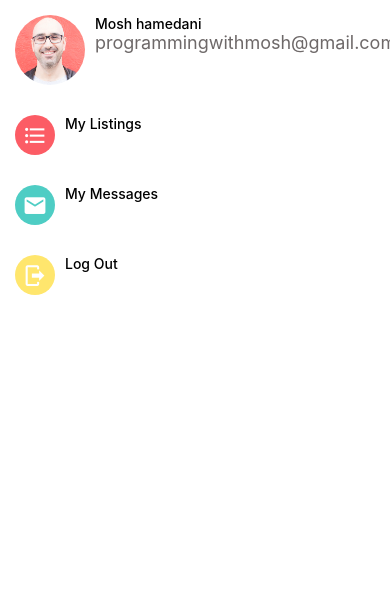
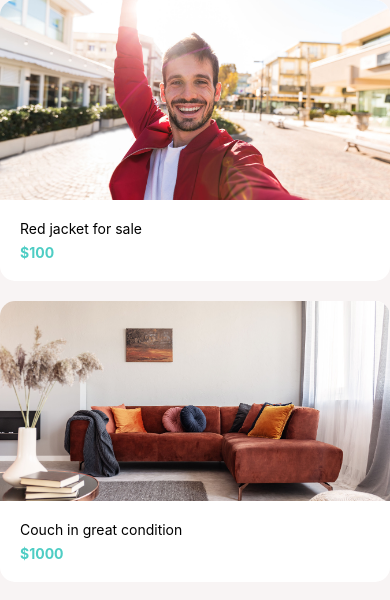
Before and after one commit to howhowkhain/React-Native-DoneWithIt, a React Native app: screen / in a window 390 px wide. Shown: the top 600 px of the page. Built offline with nearby package versions, Linux system fonts and the light colour scheme.

Commit message:
Lists-Exercise

```diff
--- a/App.js
+++ b/App.js
@@ -20,13 +20,15 @@ import ListingDetailsScreen from "./app/screens/ListingDetailsScreen";
 import MessagesScreen from "./app/screens/MessagesScreen";
 import Screen from "./app/components/Screen";
 import MyAccountScreen from "./app/screens/MyAccountScreen";
+import ListingsScreen from "./app/screens/ListingsScreen";
 
 export default function App() {
   return (
-    <Screen>
+    <Screen style={styles.screen}>
       <GestureHandlerRootView>
         {/* <MessagesScreen /> */}
-        <MyAccountScreen />
+        {/* <MyAccountScreen /> */}
+        <ListingsScreen />
       </GestureHandlerRootView>
     </Screen>
     // <WelcomeScreen />
@@ -49,11 +51,15 @@ export default function App() {
 }
 
 const styles = StyleSheet.create({
+  screen: {
+    backgroundColor: colors.light,
+    padding: 20,
+  },
   container: {
     // flex: 1,
     // justifyContent: "center",
     // alignItems: "center",
-    backgroundColor: "#f8f4f4",
+    backgroundColor: colors.light,
     padding: 20,
     paddingTop: 100,
   },
--- a/app/components/AppCard.js
+++ b/app/components/AppCard.js
@@ -4,7 +4,6 @@ import AppText from "./AppText/AppText";
 
 const AppCard = ({ title, subTitle, image }) => {
   return (
-    // <View style={styles.container}>
     <View style={styles.card}>
       <Image style={styles.image} source={image} />
       <View style={styles.detailsContainer}>
@@ -12,7 +11,6 @@ const AppCard = ({ title, subTitle, image }) => {
         <AppText style={styles.subTitle}>{subTitle}</AppText>
       </View>
     </View>
-    // </View>
   );
 };
 
--- /dev/null
+++ b/app/components/Icon.js
@@ -0,0 +1,27 @@
+import React from "react";
+import { View } from "react-native";
+import { MaterialCommunityIcons } from "@expo/vector-icons";
+
+function Icon({
+  name,
+  size = 50,
+  iconColor = "#fff",
+  backgroundColor = "#000",
+}) {
+  return (
+    <View
+      style={{
+        width: size,
+        height: size,
+        borderRadius: size / 2,
+        backgroundColor,
+        justifyContent: "center",
+        alignItems: "center",
+      }}
+    >
+      <MaterialCommunityIcons name={name} size={size * 0.5} color={iconColor} />
+    </View>
+  );
+}
+
+export default Icon;
--- a/app/components/ListItem.js
+++ b/app/components/ListItem.js
@@ -7,31 +7,22 @@ import AppText from "./AppText/AppText";
 import colors from "../config/colors";
 
 const ListItem = ({
-  image,
-  iconName,
   title,
   subTitle,
+  image,
+  IconComponent,
   onPress,
   renderRightActions,
-  color,
 }) => {
   return (
     <Swipeable renderRightActions={renderRightActions}>
       <TouchableHighlight onPress={onPress} underlayColor={colors.light}>
         <View style={styles.container}>
+          {IconComponent}
           {image && <Image style={styles.image} source={image} />}
-          {iconName && (
-            <View style={[styles.icon, { backgroundColor: color }]}>
-              <MaterialCommunityIcons
-                name={iconName}
-                size={25}
-                color={colors.white}
-              />
-            </View>
-          )}
-          <View>
+          <View style={styles.detailsContainer}>
             <AppText style={styles.title}>{title}</AppText>
-            <AppText style={styles.subTitle}>{subTitle}</AppText>
+            {subTitle && <AppText style={styles.subTitle}>{subTitle}</AppText>}
           </View>
         </View>
       </TouchableHighlight>
@@ -42,23 +33,17 @@ const ListItem = ({
 const styles = StyleSheet.create({
   container: {
     flexDirection: "row",
-    margin: 15,
+    padding: 15,
+    backgroundColor: colors.white,
   },
-  icon: {
-    width: 40,
-    height: 40,
-    borderRadius: "50%",
-    marginRight: 10,
+  detailsContainer: {
+    marginLeft: 10,
     justifyContent: "center",
-    alignItems: "center",
-    // color: colors.white,
-    // borderRadius: 18,
   },
   image: {
     width: 70,
     height: 70,
     borderRadius: 35,
-    marginRight: 10,
   },
   title: {
     fontWeight: "500",
--- a/app/components/Screen.js
+++ b/app/components/Screen.js
@@ -1,15 +1,21 @@
 import React from "react";
-import { SafeAreaView, StyleSheet } from "react-native";
+import { SafeAreaView, View, StyleSheet } from "react-native";
 import Constants from "expo-constants";
+import colors from "../config/colors";
 
-function Screen({ children }) {
-  return <SafeAreaView style={styles.screen}>{children}</SafeAreaView>;
+function Screen({ children, style }) {
+  return (
+    <SafeAreaView style={[styles.screen, style]}>
+      <View>{children}</View>
+    </SafeAreaView>
+  );
 }
 
 const styles = StyleSheet.create({
   screen: {
     paddingTop: Constants.statusBarHeight,
     flex: 1,
+    // backgroundColor: colors.light,
   },
 });
 
--- /dev/null
+++ b/app/screens/ListingsScreen.js
@@ -0,0 +1,36 @@
+import React from "react";
+import { FlatList } from "react-native";
+import AppCard from "../components/AppCard";
+
+const listings = [
+  {
+    id: 1,
+    title: "Red jacket for sale",
+    price: 100,
+    image: require("../assets/jacket.jpg"),
+  },
+  {
+    id: 2,
+    title: "Couch in great condition",
+    price: 1000,
+    image: require("../assets/couch.jpg"),
+  },
+];
+
+function ListingsScreen(props) {
+  return (
+    <FlatList
+      data={listings}
+      keyExtractor={(listing) => listing.id.toString()}
+      renderItem={({ item }) => (
+        <AppCard
+          title={item.title}
+          subTitle={"$" + item.price}
+          image={item.image}
+        />
+      )}
+    />
+  );
+}
+
+export default ListingsScreen;
--- a/app/screens/MyAccountScreen.js
+++ b/app/screens/MyAccountScreen.js
@@ -1,57 +1,78 @@
 import React from "react";
-import { View, FlatList } from "react-native";
+import { View, FlatList, StyleSheet } from "react-native";
 import { MaterialCommunityIcons } from "@expo/vector-icons";
 
 import colors from "../config/colors";
 
 import ListItem from "../components/ListItem";
+import Icon from "../components/Icon";
+import ListItemSeparator from "../components/ListItemSeparator";
 
-const myAccountsElements = [
+const menuItems = [
   {
-    id: 1,
-    title: "Mosh hamedani",
-    subtitle: "programmingwithmosh@gmail.com",
-    image: require("../assets/mosh.jpg"),
+    title: "My Listings",
+    icon: {
+      name: "format-list-bulleted",
+      backgroundColor: colors.primary,
+    },
   },
   {
-    id: 2,
-    title: "My Listings",
-    subtitle: "",
-    iconName: "format-list-bulleted",
-    color: colors.primary,
-  },
-  {
-    id: 3,
     title: "My Messages",
-    subtitle: "",
-    iconName: "email",
-    color: colors.secondary,
-  },
-  {
-    id: 4,
-    title: "Log Out",
-    subtitle: "",
-    iconName: "logout",
-    color: colors.lemon,
+    icon: {
+      name: "email",
+      backgroundColor: colors.secondary,
+    },
   },
 ];
 
 function MyAccountScreen(props) {
   return (
-    <FlatList
-      data={myAccountsElements}
-      keyExtractor={(item) => item.id}
-      renderItem={({ item }) => (
+    // <Icon
+    //   name={"format-list-bulleted"}
+    //   size={50}
+    //   iconColor={colors.white}
+    //   backgroundColor={colors.primary}
+    // />
+    <View>
+      <View style={styles.container}>
         <ListItem
-          {...(item.image && { image: item.image })}
-          {...(item.iconName && { iconName: item.iconName })}
-          title={item.title}
-          subTitle={item.subtitle}
-          {...(item.color && { color: item.color })}
+          title="Mosh Hamedani"
+          subTitle={"programmingwithmosh@gmail.com"}
+          image={require("../assets/mosh.jpg")}
         />
-      )}
-    />
+      </View>
+      <FlatList
+        data={menuItems}
+        keyExtractor={(menuItem) => menuItem.title}
+        renderItem={({ item }) => (
+          <ListItem
+            title={item.title}
+            IconComponent={
+              <Icon
+                name={item.icon.name}
+                backgroundColor={item.icon.backgroundColor}
+              />
+            }
+          />
+        )}
+        ItemSeparatorComponent={ListItemSeparator}
+      />
+      <View style={styles.container}>
+        <ListItem
+          title={"Log Out"}
+          IconComponent={
+            <Icon name={"logout"} backgroundColor={colors.lemon} />
+          }
+        />
+      </View>
+    </View>
   );
 }
 
+const styles = StyleSheet.create({
+  container: {
+    marginVertical: 20,
+  },
+});
+
 export default MyAccountScreen;
```
